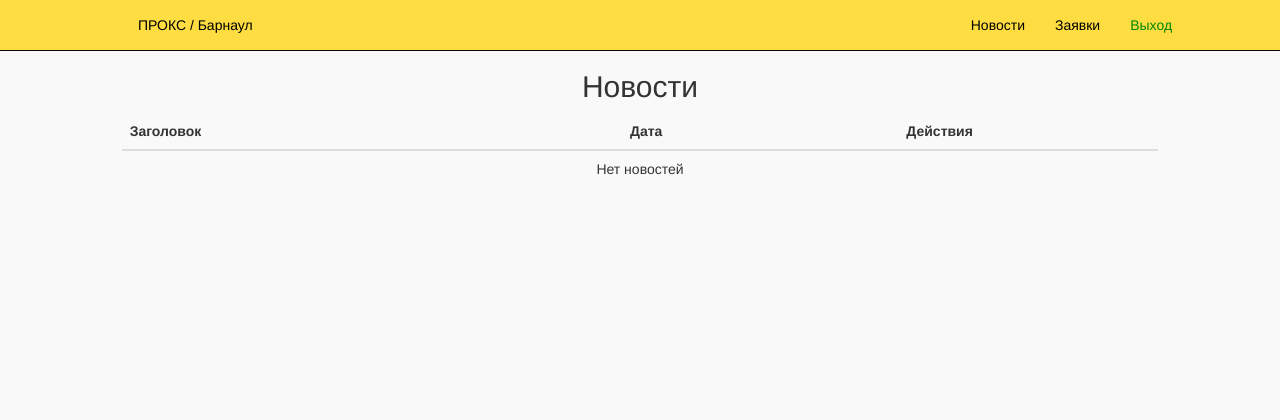
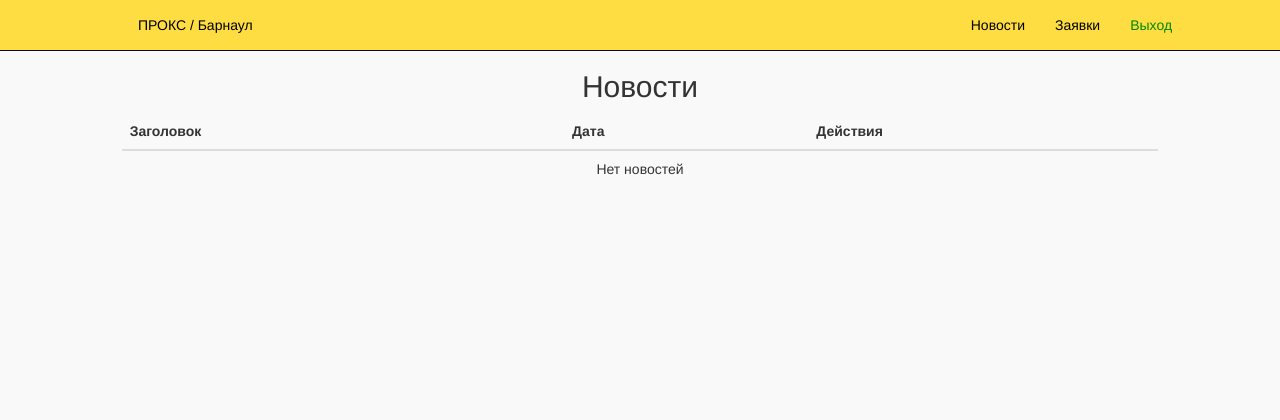
Before and after one commit to alainjunior/c-project, a PHP site: page /news_edit.php in a window 1280 px wide. Shown: the top 420 px of the page. Run offline with PHP 8.4, Linux system fonts and the light colour scheme; the visitor is signed in with stand-in values (Sample User, id 1); data that the repository does not hold is empty.

Commit message:
Фикс отображения в редакторе новостей

```diff
--- a/web/news_edit.php
+++ b/web/news_edit.php
@@ -19,7 +19,7 @@
 				<tr>
 					<th>Заголовок</th>
 					<th>Дата</th>
-					<th style="width:260px">Действия</th>
+					<th style="width:350px">Действия</th>
 				</tr>
 			</thead>
 
```
